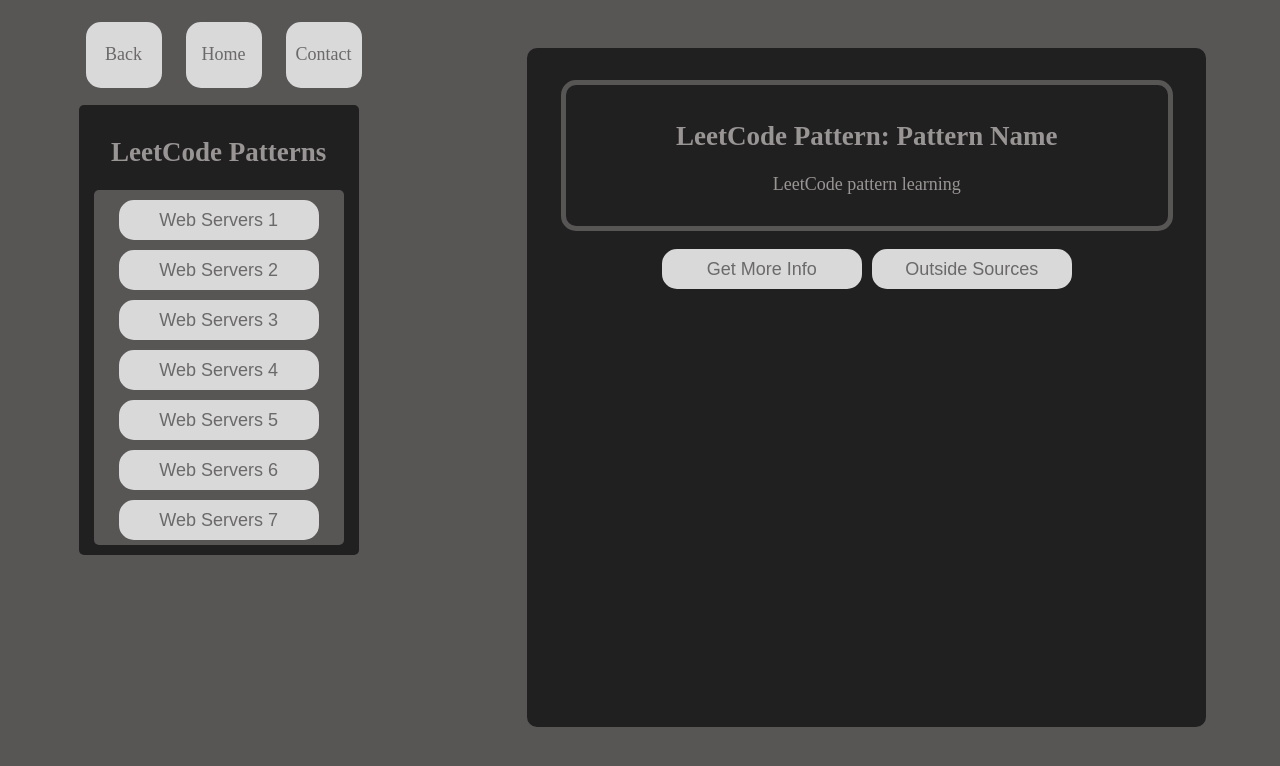
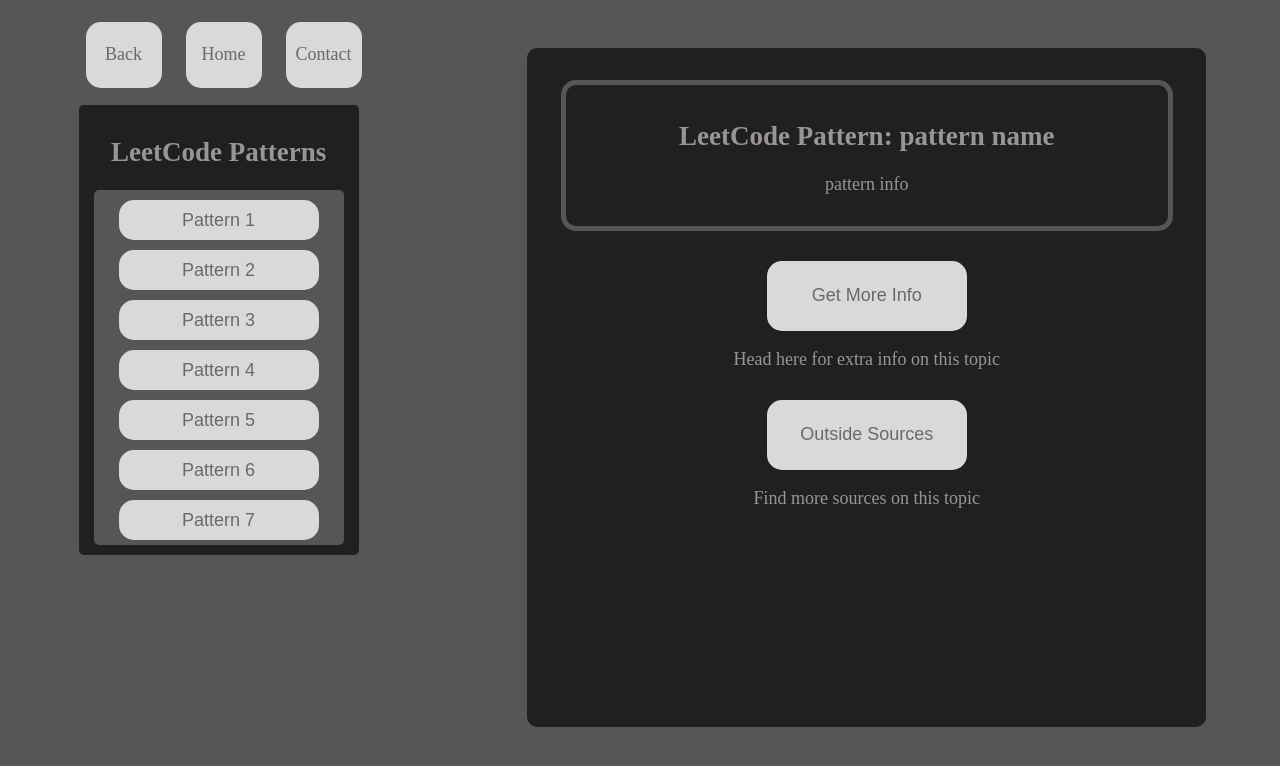
Before and after one commit to JyoJyo22/cs361-a5, a React (Create React App) app in the folder frontend/: page /leetcode in a window 1280 px wide. Shown: the top 766 px of the page. Built offline with nearby package versions, Linux system fonts and the light colour scheme; no server answers; a web font is replaced by a local one.

Commit message:
still need to link curr LC to back button

```diff
--- a/frontend/public/index.html
+++ b/frontend/public/index.html
@@ -10,7 +10,6 @@
       content="HTML, CSS, JS, Express, React, Mongoose, MongoDB"
     />
     <!-- <link rel="apple-touch-icon" href="%PUBLIC_URL%/logos/logo192.png" /> -->
-    <link rel="manifest" href="%PUBLIC_URL%/manifest.json" />
     <!--
       Notice the use of %PUBLIC_URL% in the tags above.
       It will be replaced with the URL of the `public` folder during the build.
@@ -27,7 +26,7 @@
     <link rel="mask-icon" href="%PUBLIC_URL%/logos/safari-pinned-tab.svg" color="#5bbad5" />
     <meta name="msapplication-TileColor" content="#da532c" />
     <meta name="theme-color" content="#ffffff" />
-    <title>Joseph Houghton MERN App</title>
+    <title>LeetCode App</title>
   </head>
 
   <body>
--- a/frontend/src/App.css
+++ b/frontend/src/App.css
@@ -395,7 +395,7 @@
         flex-wrap: nowrap;
     }
 
-    .start-study {
+    .inner-buttons {
         text-decoration: none;
         display: flex;
         background-color: var(--button-bg);
@@ -410,7 +410,7 @@
         align-items: center;
     }
 
-    .start-study:hover {
+    .inner-buttons:hover {
         background-color: var(--bg-color);
         color: var(--button-bg);
         border: 5px solid var(--sections);
@@ -421,6 +421,10 @@
         align-items: center;
         align-content: center;
         justify-items: center;
+    }
+
+    .button-labels {
+        text-align: center;
     }
 
 
--- a/frontend/src/App.js
+++ b/frontend/src/App.js
@@ -1,4 +1,4 @@
-import React, { useState } from 'react';
+import React, { useState, useEffect } from 'react';
 import './App.css';
 import { BrowserRouter, Routes, Route } from 'react-router-dom';
 import Nav from './components/Nav';
@@ -17,13 +17,25 @@
 
   const [prevActionArr, setPrevActionArr] = useState([]);       // for back button
 
-  const [leetcodeEntry, setLeetCodeEntry] = useState({            // Use state to bring in LeetCode data from MongoDB
-    patternNo: 0,                                               // set default for default LeetCode Page
+  const [leetCodeEntry, setLeetCodeEntry] = useState({            // Use state to bring in LeetCode data from MongoDB
     patternName: "pattern name",
     patternInfo: "pattern info",
     patternMoreInfo: "more pattern info",
     patternSources  : "pattern soruces"
   });
+
+
+  // RETRIEVE the default LeetCode entry by ID
+  const retrieveLeetCode = async (patternName) => {
+    const response = await fetch(`/get/${patternName}`, { method: 'GET' });     // retrieve a single Leetcode Entry by Name
+    const newLeetCode = await response.json();
+    setLeetCodeEntry(newLeetCode);
+}
+
+  // LOAD the default LeetCode entry
+  useEffect(() => {
+    retrieveLeetCode("2 Pointers");          // 2 Pointers will be default pattern
+  }, []);
 
 
   return (
@@ -47,6 +59,7 @@
                   prevActionArr={prevActionArr}
                   setPrevActionArr={setPrevActionArr}
                   textSection={textSection}
+                  leetCodeEntry={leetCodeEntry}
                   setLeetCodeEntry={setLeetCodeEntry}
               />
             ]}/>
@@ -73,7 +86,7 @@
                     setTextSection={setTextSection}
                     prevActionArr={prevActionArr}
                     setPrevActionArr={setPrevActionArr}
-                    leetcodeEntry={leetcodeEntry}
+                    leetCodeEntry={leetCodeEntry}
                   />
                 }/>
               </Routes>
--- a/frontend/src/components/LeetCodeMenu.js
+++ b/frontend/src/components/LeetCodeMenu.js
@@ -1,7 +1,7 @@
 import React, { useEffect } from "react";
 
 
-function LeetCodeMenu( {topicNum, setTopicNum, prevActionArr, setPrevActionArr, textSection, setLeetCodeEntry} ) {
+function LeetCodeMenu( {topicNum, setTopicNum, prevActionArr, setPrevActionArr, textSection, leetCodeEntry, setLeetCodeEntry} ) {
 
     const handleTopicNum = (num) => {
         setPrevActionArr(oldArr => [...oldArr, {            // PUSH a new prev state Obj to end of the prevActionArr
@@ -14,32 +14,32 @@
     }
 
     // RETRIEVE a LeetCode entry by ID
-    const retrieveLeetCode = async (_id) => {
-        const response = await fetch('/get/:_id', { method: 'GET' });        // retrieve a single Leetcode Entry by ID
-        const newLeetCode = await response.json();                          // ID is just based on which menu item is clicked
+    const retrieveLeetCode = async (patternName) => {
+        const response = await fetch(`/get/${patternName}`, { method: 'GET' });    // retrieve a single Leetcode Entry by Name
+        const newLeetCode = await response.json();                     // Name field is just based on which menu item is clicked
         setLeetCodeEntry(newLeetCode);                                          // see below, it'll be the same as topicNum
     }
 
     // LOAD the LeetCode entry
-    useEffect((_id) => {
-        retrieveLeetCode(_id);
-    }, []);
+    useEffect(() => {
+            retrieveLeetCode(leetCodeEntry.patternName);
+    }, [leetCodeEntry.patternName]);
 
     return (
 
     <section className="leetcode-menu">
         <h2 className="patterns-menu-title">LeetCode Patterns</h2>
         <article className="inner-menu">
-            <button onClick={() => {handleTopicNum(1); retrieveLeetCode(1)}}>Web Servers 1</button>
-            <button onClick={() => {handleTopicNum(2); retrieveLeetCode(2)}}>Web Servers 2</button>
-            <button onClick={() => {handleTopicNum(3); retrieveLeetCode(3)}}>Web Servers 3</button>
-            <button onClick={() => {handleTopicNum(4); retrieveLeetCode(4)}}>Web Servers 4</button>
-            <button onClick={() => {handleTopicNum(5); retrieveLeetCode(5)}}>Web Servers 5</button>
-            <button onClick={() => {handleTopicNum(6); retrieveLeetCode(6)}}>Web Servers 6</button>
-            <button onClick={() => {handleTopicNum(7); retrieveLeetCode(7)}}>Web Servers 7</button>
-            <button onClick={() => {handleTopicNum(8); retrieveLeetCode(8)}}>Web Servers 8</button>
-            <button onClick={() => {handleTopicNum(9); retrieveLeetCode(9)}}>Web Servers 9 </button>
-            <button onClick={() => {handleTopicNum(10); retrieveLeetCode(10)}}>Web Servers 10</button>
+            <button onClick={() => {handleTopicNum(1); retrieveLeetCode("A message from CS361")}}>Pattern 1</button>
+            <button onClick={() => {handleTopicNum(2); retrieveLeetCode("Fast & Slow Pointers")}}>Pattern 2</button>
+            <button onClick={() => {handleTopicNum(3); retrieveLeetCode(3)}}>Pattern 3</button>
+            <button onClick={() => {handleTopicNum(4); retrieveLeetCode(4)}}>Pattern 4</button>
+            <button onClick={() => {handleTopicNum(5); retrieveLeetCode(5)}}>Pattern 5</button>
+            <button onClick={() => {handleTopicNum(6); retrieveLeetCode(6)}}>Pattern 6</button>
+            <button onClick={() => {handleTopicNum(7); retrieveLeetCode(7)}}>Pattern 7</button>
+            <button onClick={() => {handleTopicNum(8); retrieveLeetCode(8)}}>Pattern 8</button>
+            <button onClick={() => {handleTopicNum(9); retrieveLeetCode(9)}}>Pattern 9 </button>
+            <button onClick={() => {handleTopicNum(10); retrieveLeetCode(10)}}>Pattern 10</button>
         </article>
     </section>
 
--- a/frontend/src/components/LeetCodeMore.js
+++ b/frontend/src/components/LeetCodeMore.js
@@ -6,15 +6,16 @@
         <>
         <div className="leet-main-page">
             <section className="text-section">
-                <h2>More Info on:  LeetCode Pattern </h2>
+                <h2>More Info on:  {leetCodeEntry.patternName} </h2>
                 <p>
-                    {/* {leetCodeEntry.patternMoreInfo} */}
-                    LeetCode Pattern More Info
+                    {leetCodeEntry.patternMoreInfo}
                 </p>
             </section>
 
-            <button onClick={ () => handleTextSection("pattern")}>Return to Studying</button>
-            <button onClick={ () => handleTextSection("sources")}>Outside Sources</button>
+            <button className="inner-buttons" onClick={ () => handleTextSection("pattern")}>Return to Studying</button>
+            <p className="button-labels"> head back to LeetCode studying </p>
+            <button className="inner-buttons" onClick={ () => handleTextSection("sources")}>Outside Sources</button>
+            <p className="button-labels"> Find more sources on this topic </p>
         </div>
         </>
     );
--- a/frontend/src/components/LeetCodePattern.js
+++ b/frontend/src/components/LeetCodePattern.js
@@ -10,15 +10,16 @@
         <>
         <div className="leet-main-page">
             <section className="text-section">
-                <h2>LeetCode Pattern: Pattern Name </h2>
+                <h2>LeetCode Pattern: {leetCodeEntry.patternName} </h2>
                 <p>
-                    {/* {leetCodeEntry.patternInfo} */}
-                    LeetCode pattern learning
+                    {leetCodeEntry.patternInfo}
                 </p>
             </section>
 
-            <button onClick={ () => handleTextSection("more")}>Get More Info</button>
-            <button onClick={ () => handleTextSection("sources")}>Outside Sources</button>
+            <button className="inner-buttons" onClick={ () => handleTextSection("more")}>Get More Info</button>
+            <p className="button-labels"> Head here for extra info on this topic </p>
+            <button className="inner-buttons" onClick={ () => handleTextSection("sources")}>Outside Sources</button>
+            <p className="button-labels"> Find more sources on this topic </p>
         </div>
         </>
     );
--- a/frontend/src/components/LeetCodeSources.js
+++ b/frontend/src/components/LeetCodeSources.js
@@ -10,15 +10,19 @@
         <>
         <div key={prevActionArr.length} className="leet-main-page">
             <section className="text-section">
-                <h2>Explore more sources of: Pattern Name </h2>
+                <h2>Explore more sources of: {leetCodeEntry.patternName} </h2>
                 <p>
-                    {/* {leetCodeEntry.patternSources} */}
-                    LeetCode Pattern sourcess
+                    {leetCodeEntry.patternSources}
+                </p>
+                <p>
+                    These links will navigate you away from this site.
                 </p>
             </section>
 
-            <button onClick={ () => handleTextSection("pattern")}>Return to Studying</button>
-            <button onClick={ () => handleTextSection("more")}>Get More Info</button>
+            <button className="inner-buttons" onClick={ () => handleTextSection("pattern")}>Return to Studying</button>
+            <p className="button-labels"> head back to LeetCode studying </p>
+            <button className="inner-buttons" onClick={ () => handleTextSection("more")}>Get More Info</button>
+            <p className="button-labels"> Head here for extra info on this topic </p>
         </div>
         </>
     );
```
Also changed, not shown: frontend/src/components/LeetCodeInfo.js (+17 -16 lines), 2 other files (tests, documents, lock files or other folders).
